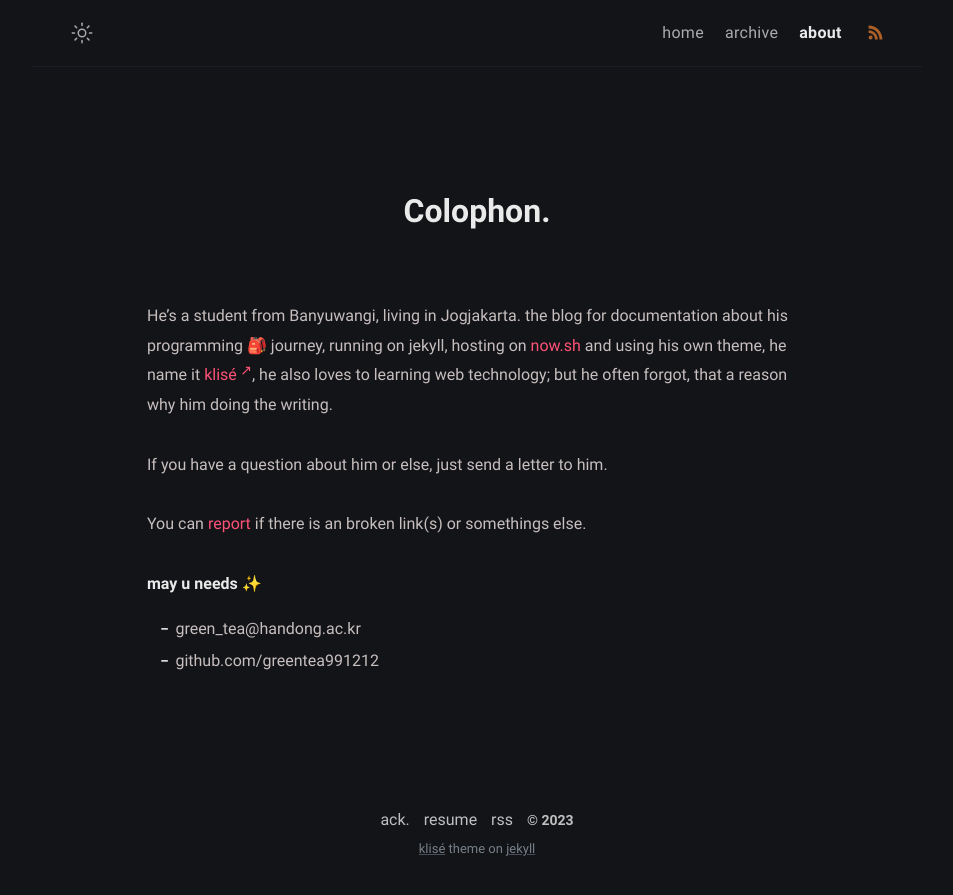
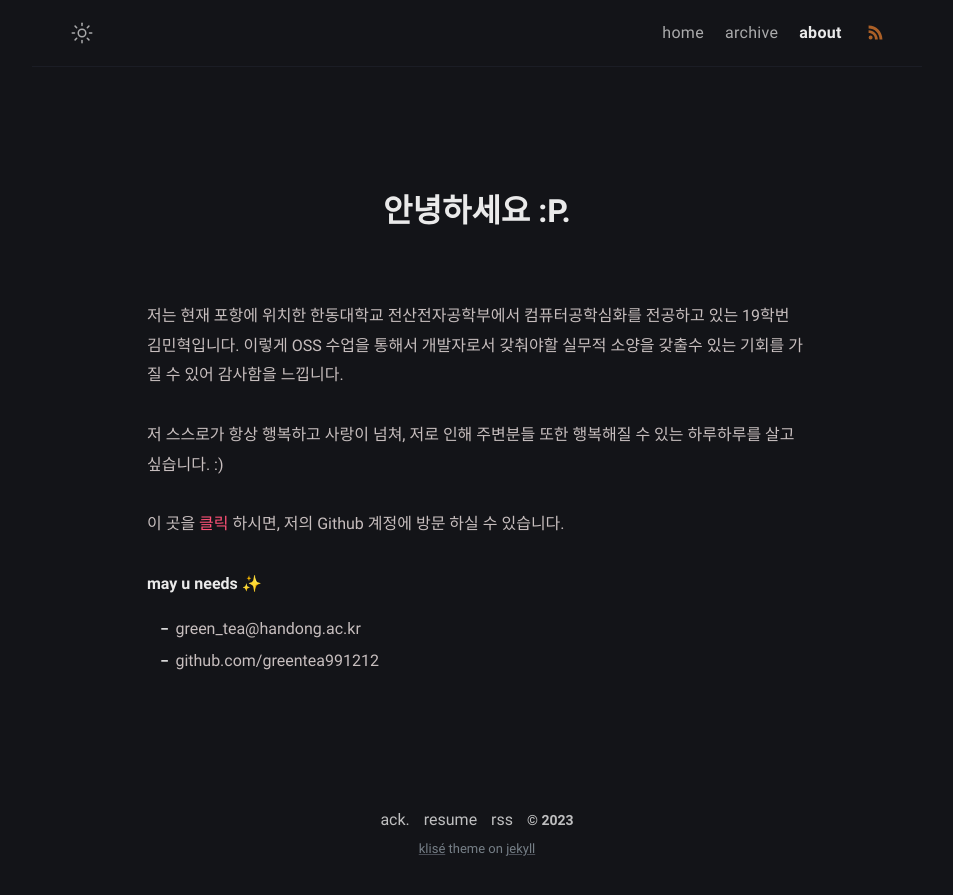
Before and after one commit to greentea991212/greentea991212.github.io, a Jekyll site: the page built from about.md, in a window 1280 px wide. Shown: the top 895 px of the page, without its empty margins (163-1116 px from the left). Built offline with Jekyll 4.4.1, drawn with Linux system fonts in a browser that asks for light colours.

Commit message:
Update about.md

```diff
--- a/about.md
+++ b/about.md
@@ -1,16 +1,16 @@
 ---
-title: Colophon
+title: 안녕하세요 :P
 permalink: /about/
 layout: page
-excerpt: Hello peeps, I'm student of computer science from Banyuwangi, living in Jogjakarta. This blog for documentation about my programming journey, running on jekyll, hosting on netlify and using my own simple theme.
-comments: false
+excerpt: 반갑습니다!
+comments: ture
 ---
 
-He's a student from Banyuwangi, living in Jogjakarta. the blog for documentation about his programming 🎒 journey, running on jekyll, hosting on [now.sh](http://now.sh) and using his own theme, he name it <a href="https://github.com/piharpi/jekyll-klise" target="_blank" rel="noopener">klisé</a>, he also loves to learning web technology; but he often forgot, that a reason why him doing the writing.
+저는 현재 포항에 위치한 한동대학교 전산전자공학부에서 컴퓨터공학심화를 전공하고 있는 19학번 김민혁입니다. 이렇게 OSS 수업을 통해서 개발자로서 갖춰야할 실무적 소양을 갖출수 있는 기회를 가질 수 있어 감사함을 느낍니다.
 
-If you have a question about him or else, just send a letter to him.
+저 스스로가 항상 행복하고 사랑이 넘쳐, 저로 인해 주변분들 또한 행복해질 수 있는 하루하루를 살고 싶습니다. :)
 
-You can [report](http://github.com/piharpi/jekyll-klise/issues/new) if there is an broken link(s) or somethings else.
+이 곳을 [클릭](http://github.com/piharpi/jekyll-klise/issues/new) 하시면, 저의 Github 계정에 방문 하실 수 있습니다.
 
 **may u needs ✨**
 
```
